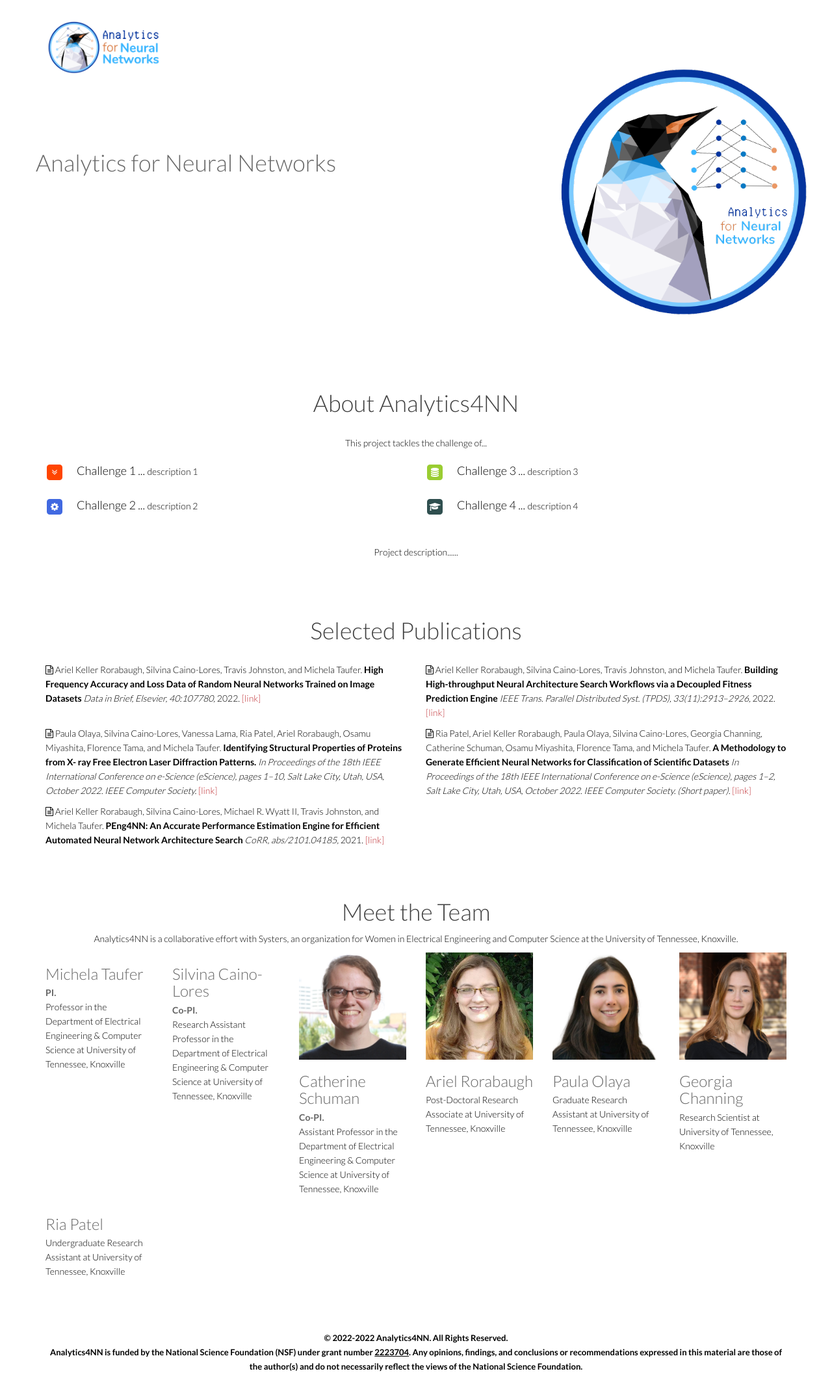
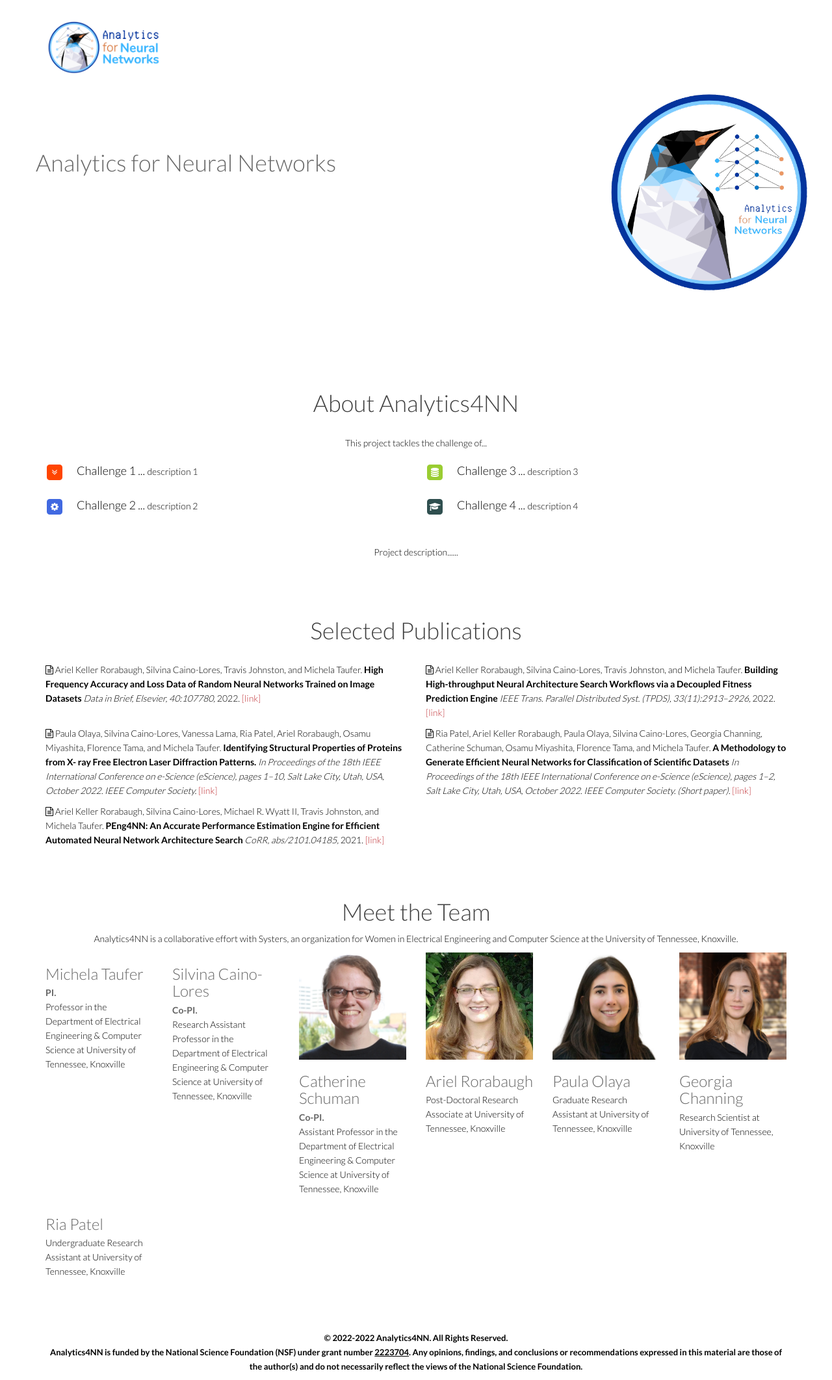
Before and after one commit to analytics4neuralnetworks/analytics4neuralnetworks.github.io, a Jekyll site: the page built from index.html, in a window 1280 px wide. Shown: the whole page at 65% size. Built offline with Jekyll 4.4.1, drawn with Linux system fonts in a browser that asks for light colours.

Commit message:
Fixed bug with logo on mobile devices

```diff
--- a/css/main.css
+++ b/css/main.css
@@ -614,7 +614,7 @@
 }
 
 #home-slider .slider-name {
-    width: 400px;
+    width: 25vw;
     float: right;
     margin-right: -22px;
     margin-top: -15px;
--- a/index.html
+++ b/index.html
@@ -19,7 +19,7 @@
                             <img src="images/slider/a4nn_slider_p3.png" class="slider-q3" alt="slider image">
                             <img src="images/slider/a4nn_slider_p4.png" class="slider-q4" alt="slider image"> -->
                         </div>
-
+                        <meta name="viewport" content="width=device-width, initial-scale=1.0">
                         <img src="images/logos/a4nn_logo_website.svg" class="slider-name" alt="slider image">
                     </div>
                 </div>
```
